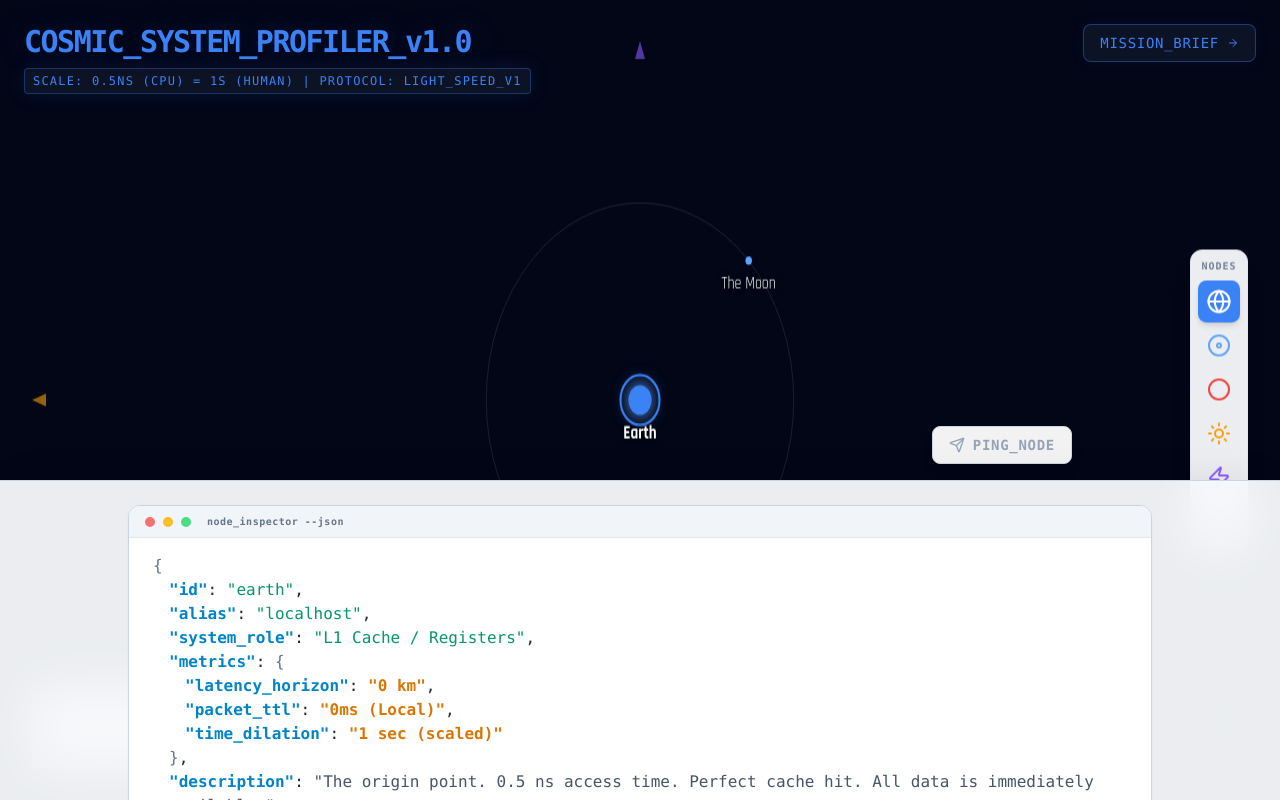
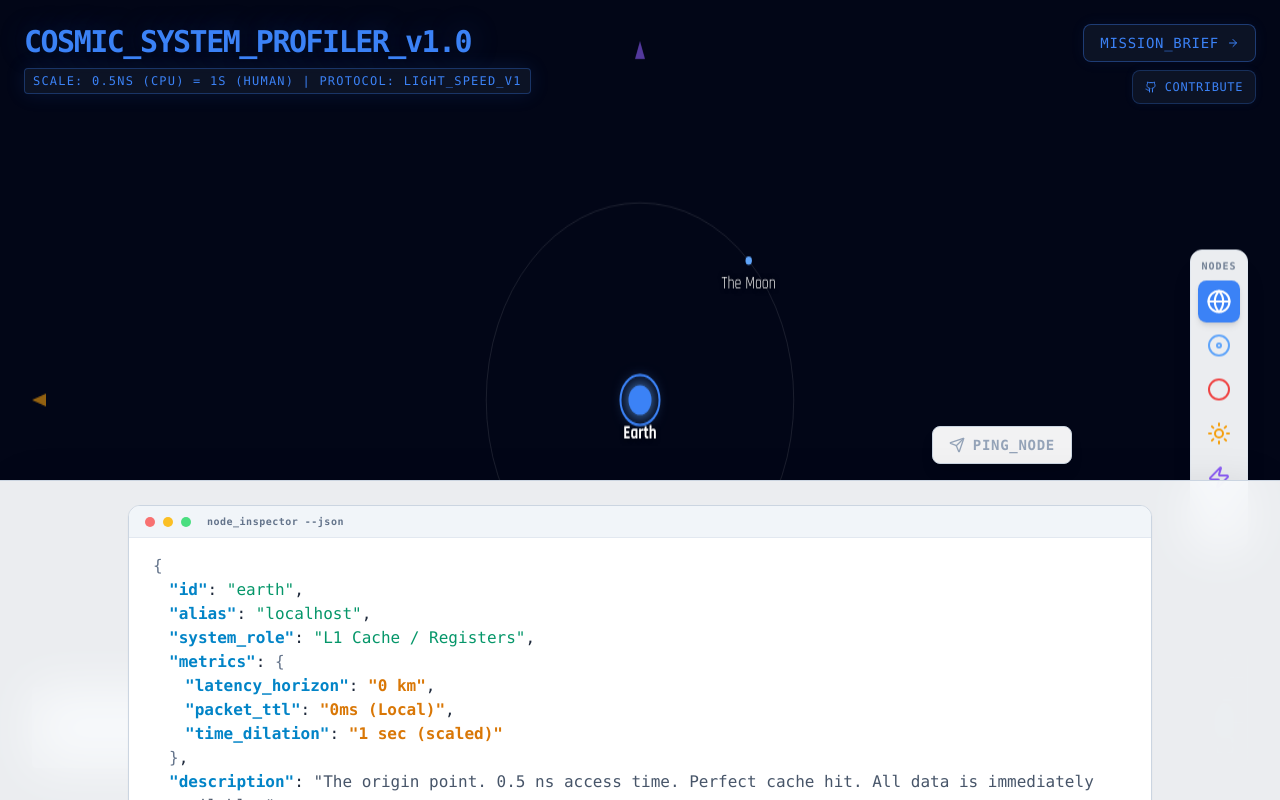
Before and after one commit to voku/CosmicAnalogy, a React (Vite) app: page / in a window 1280 px wide. Built offline with nearby package versions, Linux system fonts and the light colour scheme.

Commit message:
Update docs and deploy setup

```diff
--- a/App.tsx
+++ b/App.tsx
@@ -4,7 +4,7 @@ import HUD from './components/HUD';
 import DataLogModal from './components/DataLogModal';
 import { CelestialId } from './types';
 import { CELESTIAL_DATA } from './constants';
-import { ArrowRight } from 'lucide-react';
+import { ArrowRight, Github } from 'lucide-react';
 
 const App: React.FC = () => {
   const [currentZone, setCurrentZone] = useState<CelestialId>(CelestialId.EARTH);
@@ -64,6 +64,7 @@ const App: React.FC = () => {
       </header>
 
       <div className="absolute top-6 right-6 z-50 pointer-events-auto">
+        <div className="flex flex-col items-end gap-2">
           <button
             onClick={() => setModalMode('logs')}
             className="flex items-center gap-2 text-xs md:text-sm transition-all duration-300 bg-slate-900/80 backdrop-blur-md px-4 py-2 rounded-lg border shadow-lg font-mono uppercase tracking-wider hover:text-white hover:border-white/80 hover:bg-slate-800"
@@ -72,6 +73,17 @@ const App: React.FC = () => {
             <span>Mission_Brief</span>
             <ArrowRight className="w-3 h-3" />
           </button>
+          <a
+            href="https://github.com/voku/CosmicAnalogy"
+            target="_blank"
+            rel="noreferrer"
+            className="flex items-center gap-2 text-[10px] md:text-xs transition-all duration-300 bg-slate-900/80 backdrop-blur-md px-3 py-2 rounded-lg border shadow-lg font-mono uppercase tracking-wider hover:text-white hover:border-white/80 hover:bg-slate-800"
+            style={{ color: themeColor, borderColor: `${themeColor}40`, boxShadow: `0 0 10px ${themeColor}10` }}
+          >
+            <Github className="w-3 h-3" />
+            <span>Contribute</span>
+          </a>
+        </div>
       </div>
 
       <HUD
--- a/index.html
+++ b/index.html
@@ -4,6 +4,9 @@
     <meta charset="utf-8" />
     <meta name="viewport" content="width=device-width, initial-scale=1" />
     <title>Cosmic System Profiler</title>
+    <link rel="icon" href="/favicon.svg" type="image/svg+xml" />
+    <link rel="manifest" href="/site.webmanifest" />
+    <meta name="theme-color" content="#020617" />
     <script src="https://cdn.tailwindcss.com"></script>
     <link rel="preconnect" href="https://fonts.googleapis.com">
     <link rel="preconnect" href="https://fonts.gstatic.com" crossorigin>
@@ -90,5 +93,6 @@
 </head>
   <body>
     <div id="root"></div>
+    <script type="module" src="/index.tsx"></script>
   </body>
 </html>
--- a/vite.config.ts
+++ b/vite.config.ts
@@ -1,19 +1,15 @@
 import path from 'path';
-import { defineConfig, loadEnv } from 'vite';
+import { defineConfig } from 'vite';
 import react from '@vitejs/plugin-react';
 
 export default defineConfig(({ mode }) => {
-    const env = loadEnv(mode, '.', '');
     return {
+      base: mode === 'production' ? '/CosmicAnalogy/' : '/',
       server: {
         port: 3000,
         host: '0.0.0.0',
       },
       plugins: [react()],
-      define: {
-        'process.env.API_KEY': JSON.stringify(env.GEMINI_API_KEY),
-        'process.env.GEMINI_API_KEY': JSON.stringify(env.GEMINI_API_KEY)
-      },
       resolve: {
         alias: {
           '@': path.resolve(__dirname, '.'),
```
Also changed, not shown: favicon.svg (added), site.webmanifest (added), 1 other file (tests, documents, lock files or other folders). Lines whose indentation alone changed are shown as unchanged.
